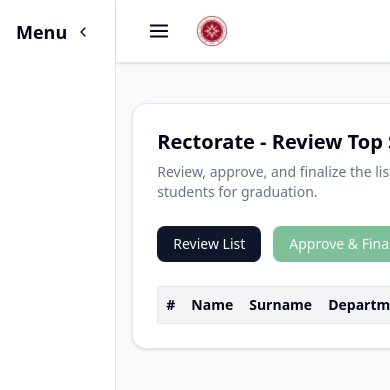
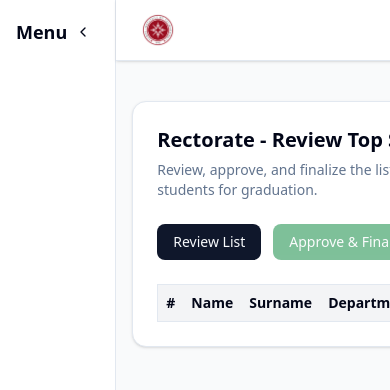
Before and after one commit to AGMS-Devs/agms-frontend, a Next.js app: page /rectorate in a window 390 px wide. Shown: the top 390 px of the page. Built offline with nearby package versions, Linux system fonts and the light colour scheme.

Commit message:
Navbar update
Hamburger icon'u sidebar acıkken gözükmeyecek

```diff
--- a/src/components/ui/navbar.tsx
+++ b/src/components/ui/navbar.tsx
@@ -60,12 +60,15 @@ export function Navbar({ userName, onSidebarToggle, isSidebarOpen }: NavbarProps
   return (
     <nav className="flex items-center justify-between px-6 py-3 bg-white border-b shadow-sm sticky top-0 z-20">
       <div className="flex items-center gap-4">
+        {/* Only show hamburger when sidebar is closed */}
+        {!isSidebarOpen && (
           <button
             onClick={onSidebarToggle}
             className="p-2 rounded hover:bg-gray-100"
           >
             <FiMenu size={22} />
           </button>
+        )}
         {/* Logo ve metin kısmı */}
         <div className="flex items-center gap-2">
           <img
```
Lines whose indentation alone changed are shown as unchanged.
